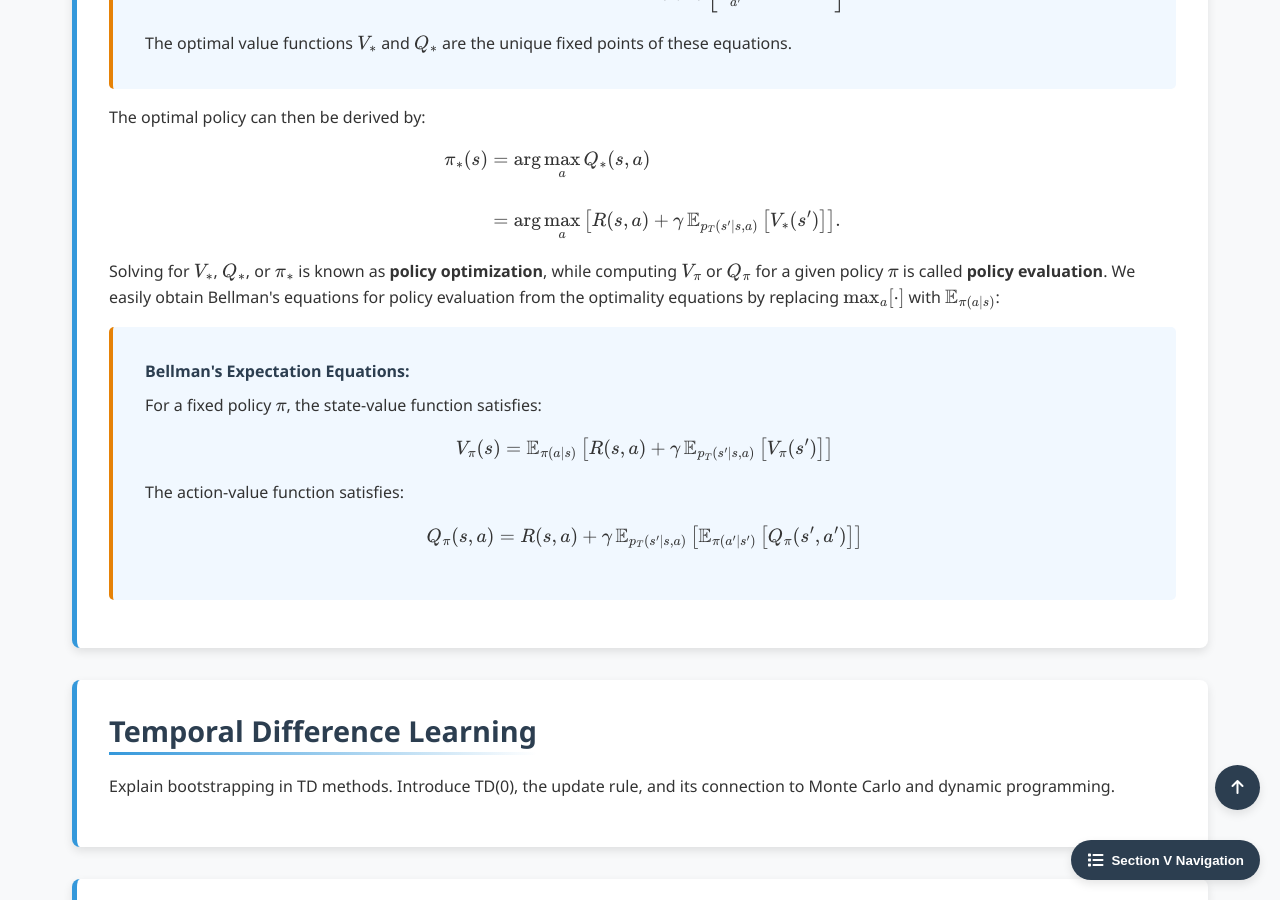
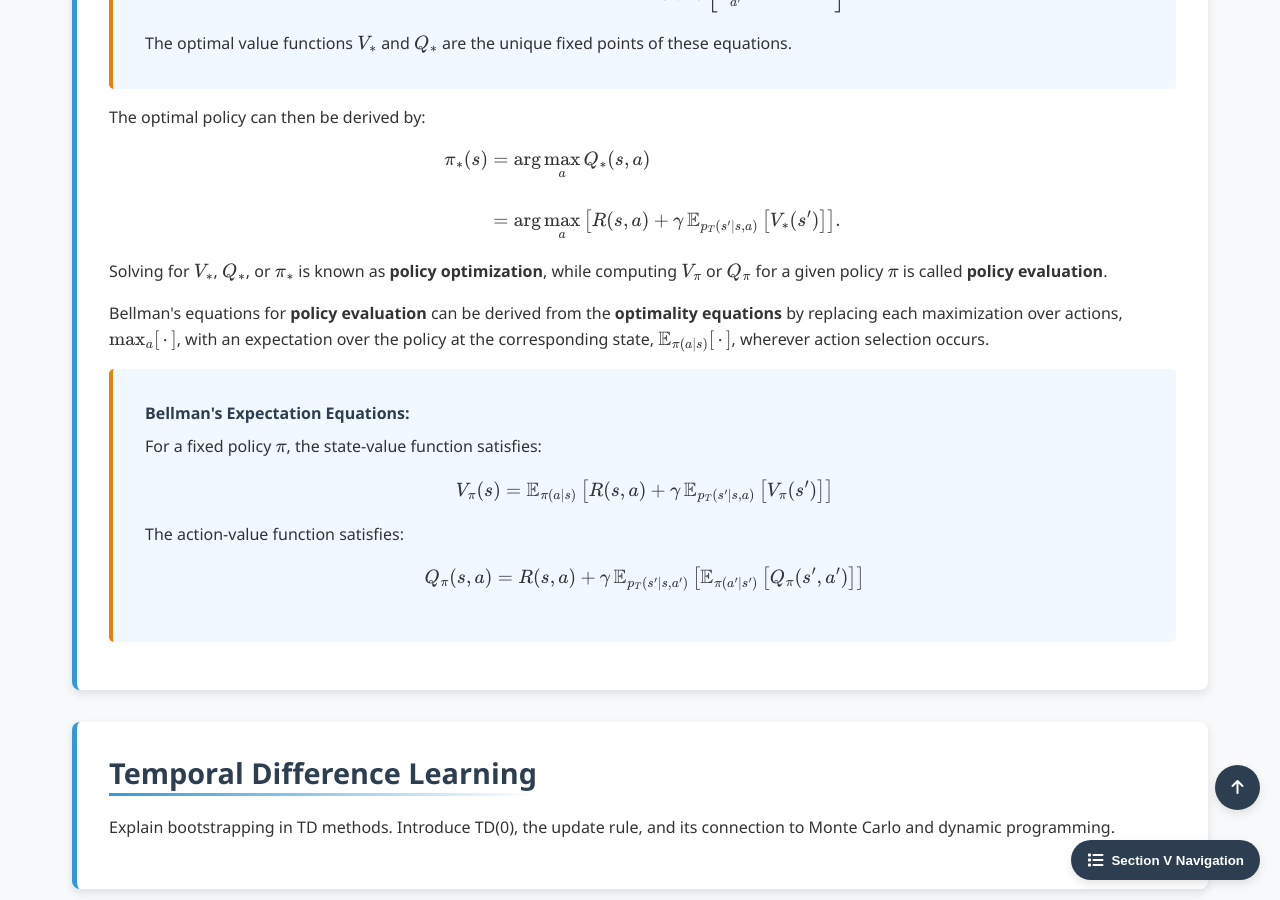
Before and after one commit to Yusukey01/yusukey01.github.io, a Jekyll site: the page built from Mathematics/Machine_learning/reinforcement.html, in a window 1280 px wide and 900 px high, scrolled down 4684 px. Built offline with Jekyll 4.4.1, drawn with Linux system fonts in a browser that asks for light colours.

Commit message:
updated V-10

```diff
--- a/Mathematics/Machine_learning/reinforcement.html
+++ b/Mathematics/Machine_learning/reinforcement.html
@@ -262,9 +262,12 @@ uses_python: false
                     \end{align*}
                     \]
                     Solving for \(V_*\), \(Q_*\), or \(\pi_*\) is known as <strong>policy optimization</strong>, while computing
-                    \(V_{\pi}\) or \(Q_{\pi}\) for a given policy \(\pi\) is called <strong>policy evaluation</strong>. We easily obtain
-                    Bellman's equations for policy evaluation from the optimality equations by replacing \(\max_a [\cdot]\) with
-                    \(\mathbb{E}_{\pi(a |s)}\):
+                    \(V_{\pi}\) or \(Q_{\pi}\) for a given policy \(\pi\) is called <strong>policy evaluation</strong>.
+                </p>
+                <p>
+                   Bellman's equations for <strong>policy evaluation</strong> can be derived from the <strong>optimality equations</strong>
+                   by replacing each maximization over actions, \(\max_a [\,\cdot\,]\), with an expectation over the policy at the corresponding
+                   state, \(\mathbb{E}_{\pi(a \mid s)}[\,\cdot\,]\), wherever action selection occurs.
                     <div class="theorem">
                         <span class="theorem-title"><strong>Bellman's Expectation Equations:</strong></span>
                         <p>
@@ -277,7 +280,7 @@ uses_python: false
                             The action-value function satisfies:
                             </p>
                             \[
-                            Q_{\pi}(s, a) = R(s, a) + \gamma \, \mathbb{E}_{p_T(s' \mid s, a)} \left[ \mathbb{E}_{\pi(a' \mid s')} \left[ Q_{\pi}(s', a') \right] \right]
+                            Q_{\pi}(s, a) = R(s, a) + \gamma \, \mathbb{E}_{p_T(s' \mid s, a')} \left[ \mathbb{E}_{\pi(a' \mid s')} \left[ Q_{\pi}(s', a') \right] \right]
                             \]
                     </div>
                 </p>
```
